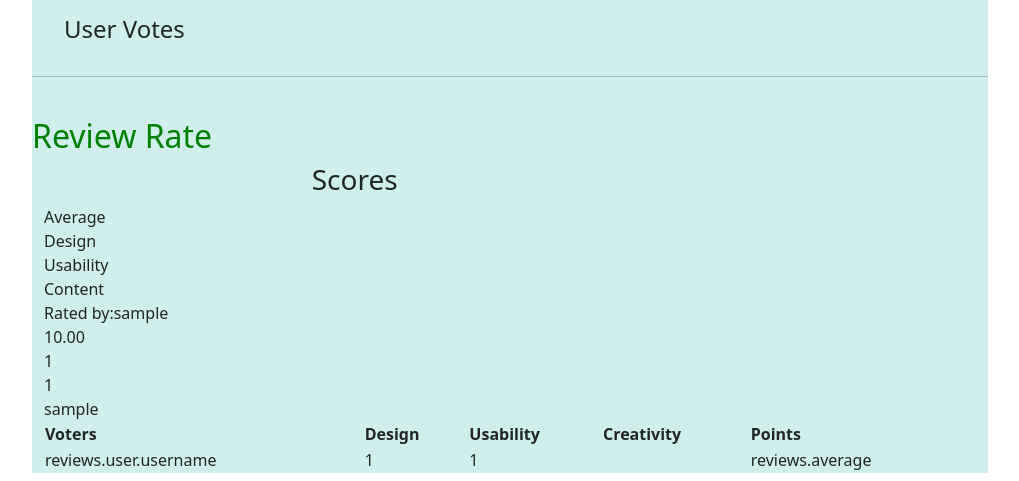
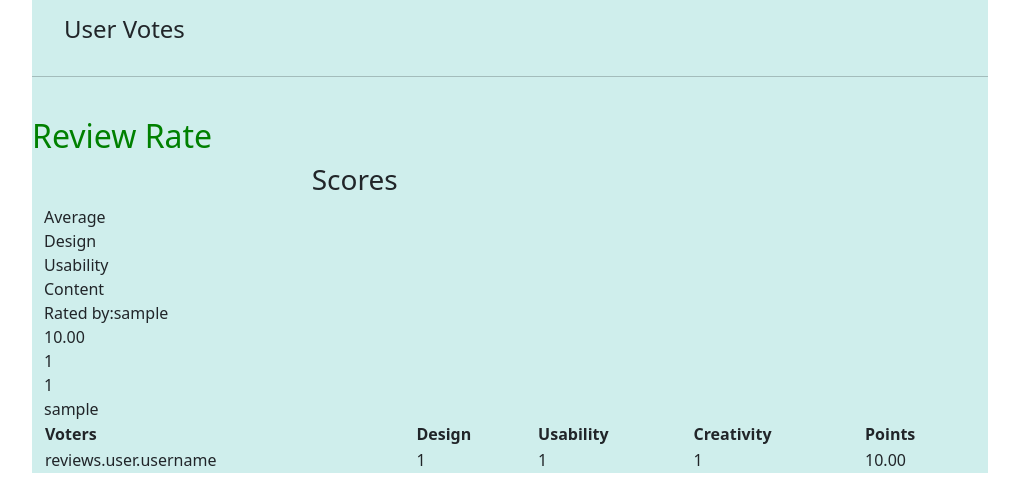
Before and after one commit to Tito-74/Awwards-, a Django app: template awards/templates/awards/reviews.html in a window 1280 px wide. Shown: the part 673-1154 px from the top of the page, without its empty margins (130-1149 px from the left). Run offline with Django 3.2, Linux system fonts and the light colour scheme; tables that the repository leaves empty hold one stand-in row (values such as "Sample post"); the template is opened without the code that fills it: values that come from a table or form of the project are taken from there, most other values are stand-ins (such as "Sample title", 1, 10 or a date in 2020); some libraries are stand-ins or nearby versions.

Commit message:
adding dynamic data

```diff
--- a/awards/templates/awards/reviews.html
+++ b/awards/templates/awards/reviews.html
@@ -106,8 +106,8 @@
                       <td>reviews.user.username</td>
                       <td>{{ reviews.design }}</td>
                       <td>{{ reviews.usability }}</td>
-                      <td>{{ reviews.content }}</td>
-                      <td>reviews.average </td>
+                      <td>{{ reviews.creativity }}</td>
+                      <td>{{reviews.average}} </td>
                       {% endif %}
                     </tr>
                     {% endfor %}
```
